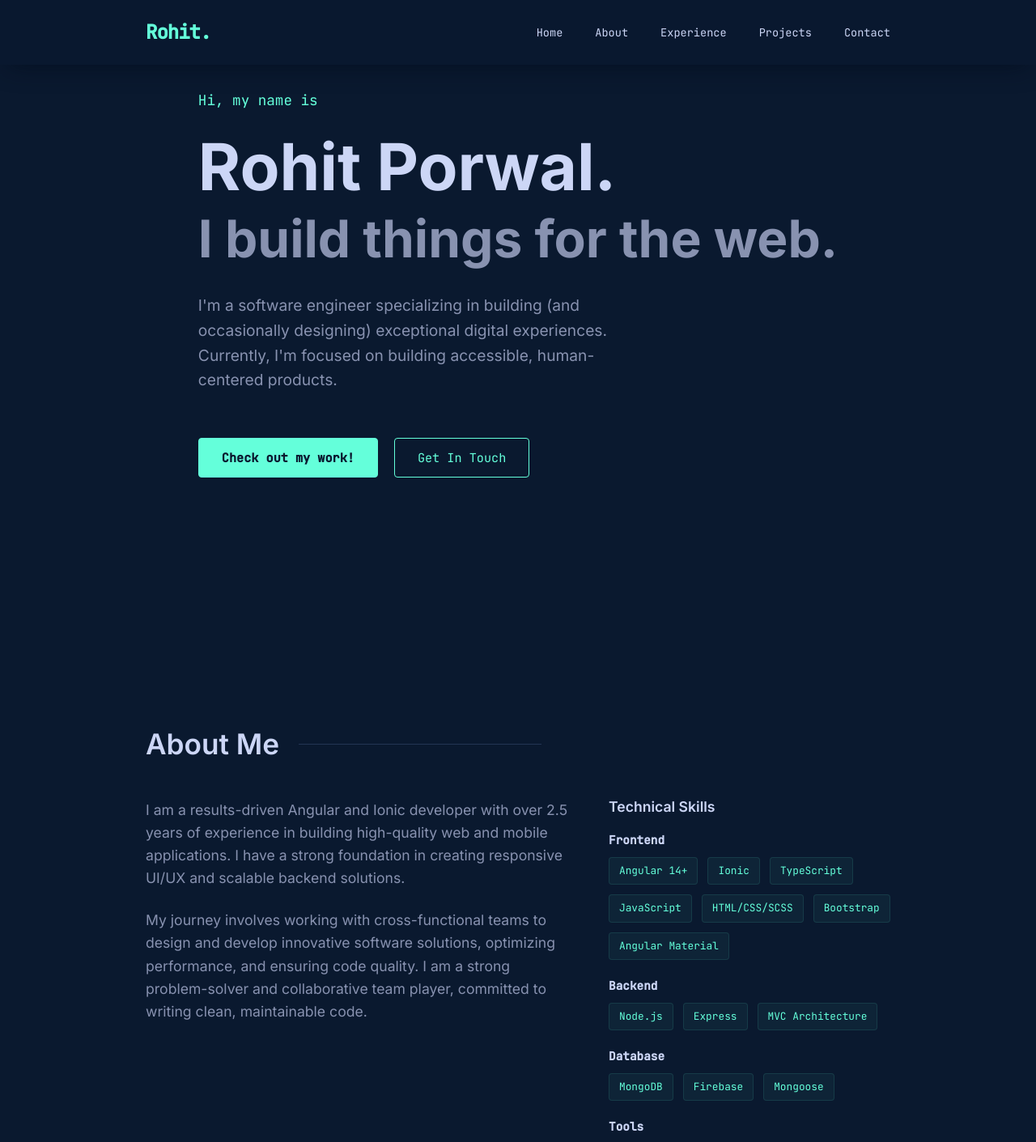
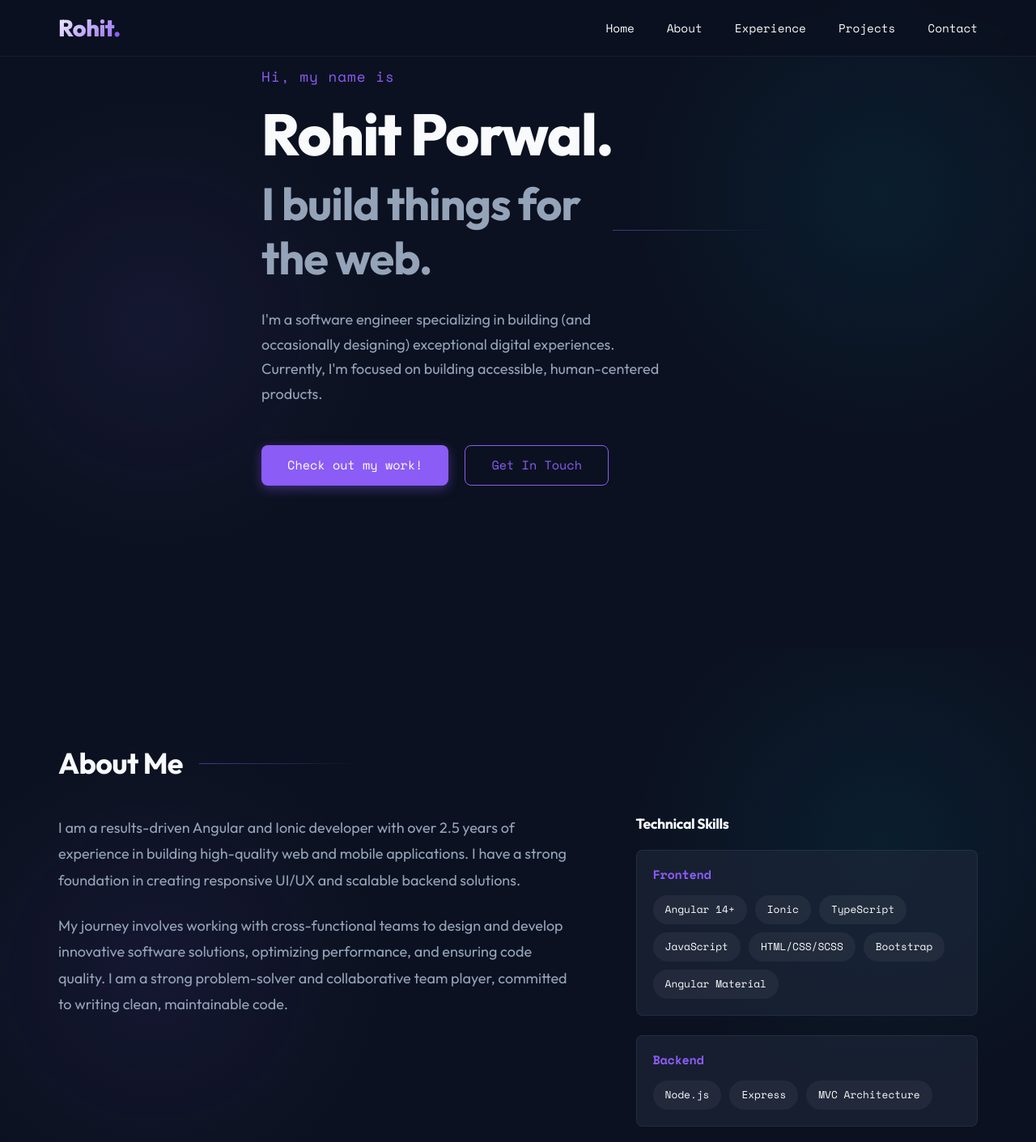
Before and after one commit to rohitporwal0901/portfolio, a React (Vite) app: page / in a window 1280 px wide. Shown: the top 1411 px of the page at 81% size. Built offline with nearby package versions, Linux system fonts and the light colour scheme.

Commit message:
update ui

```diff
--- a/index.html
+++ b/index.html
@@ -4,7 +4,10 @@
     <meta charset="UTF-8" />
     <link rel="icon" type="image/svg+xml" href="/vite.svg" />
     <meta name="viewport" content="width=device-width, initial-scale=1.0" />
-    <title>portfolio-rohit</title>
+    <link rel="preconnect" href="https://fonts.googleapis.com">
+    <link rel="preconnect" href="https://fonts.gstatic.com" crossorigin>
+    <link href="https://fonts.googleapis.com/css2?family=Outfit:wght@300;400;500;600;700;800&family=Space+Mono:wght@400;700&display=swap" rel="stylesheet">
+    <title>Rohit Porwal | Developer</title>
   </head>
   <body>
     <div id="root"></div>
--- a/src/components/Projects.jsx
+++ b/src/components/Projects.jsx
@@ -45,14 +45,12 @@ const Projects = () => {
                             viewport={{ once: true }}
                             transition={{ duration: 0.5, delay: index * 0.1 }}
                         >
-                            <div className="project-content">
                             <h3>{project.title}</h3>
                             <p>{project.description}</p>
                             <div className="project-tech">
                                 {project.tech.map((t, i) => (
                                     <span key={i} className="tech-tag">{t}</span>
                                 ))}
-                                </div>
                             </div>
                         </motion.div>
                     ))}
--- a/src/index.css
+++ b/src/index.css
@@ -1,23 +1,34 @@
-@import url('https://fonts.googleapis.com/css2?family=Inter:wght@300;400;500;600;700&family=JetBrains+Mono:wght@400;500&display=swap');
+:root {
+  --bg-color: #0B1120;
+  /* Deepest Navy/Black */
+  --surface-color: rgba(30, 41, 59, 0.6);
+  /* Glassy Slate */
+  --surface-hover: rgba(51, 65, 85, 0.8);
 
-:root {
-  --bg-color: #0a192f;
-  /* Slightly darker, more premium navy */
-  --surface-color: #112240;
-  /* Lighter navy for cards */
-  --surface-hover: #233554;
-  --primary-color: #64ffda;
-  /* Classic dev portfolio teal/green */
-  --primary-tint: rgba(100, 255, 218, 0.1);
-  --text-color: #ccd6f6;
-  /* Off-white for better readability */
-  --text-secondary: #8892b0;
-  /* Muted blue-grey */
-  --border-color: #233554;
-  --font-main: 'Inter', sans-serif;
-  --font-mono: 'JetBrains Mono', monospace;
-  --nav-height: 80px;
-  /* Slightly taller nav */
+  /* Vibrant Gradient Brand Colors */
+  --primary-color: #8B5CF6;
+  /* Violet */
+  --secondary-color: #06B6D4;
+  /* Cyan */
+  --accent-color: #EC4899;
+  /* Pink */
+
+  --primary-tint: rgba(139, 92, 246, 0.1);
+
+  --text-color: #F8FAFC;
+  /* Slate 50 */
+  --text-secondary: #94A3B8;
+  /* Slate 400 */
+
+  --border-color: rgba(148, 163, 184, 0.1);
+
+  --font-main: 'Outfit', sans-serif;
+  --font-mono: 'Space Mono', monospace;
+
+  --nav-height: 70px;
+  /* Slightly more compact */
+  --border-radius: 8px;
+  /* Sharper, cleaner look */
 }
 
 * {
@@ -28,21 +39,28 @@
 
 html {
   scroll-behavior: smooth;
+  font-size: 16px;
+  /* Explicit base size */
 }
 
 body {
   font-family: var(--font-main);
   background-color: var(--bg-color);
   color: var(--text-color);
-  line-height: 1.6;
+  line-height: 1.7;
+  /* Improved readability */
   overflow-x: hidden;
   -webkit-font-smoothing: antialiased;
+  background-image:
+    radial-gradient(circle at 15% 50%, rgba(139, 92, 246, 0.08), transparent 25%),
+    radial-gradient(circle at 85% 30%, rgba(6, 182, 212, 0.08), transparent 25%);
+  background-attachment: fixed;
 }
 
 a {
   text-decoration: none;
   color: inherit;
-  transition: all 0.25s cubic-bezier(0.645, 0.045, 0.355, 1);
+  transition: all 0.3s ease;
 }
 
 ul {
@@ -57,7 +75,7 @@ button {
 
 /* Scrollbar */
 ::-webkit-scrollbar {
-  width: 10px;
+  width: 8px;
 }
 
 ::-webkit-scrollbar-track {
@@ -66,24 +84,26 @@ button {
 
 ::-webkit-scrollbar-thumb {
   background: var(--surface-hover);
-  border-radius: 5px;
-  border: 2px solid var(--bg-color);
+  border-radius: 4px;
 }
 
 ::-webkit-scrollbar-thumb:hover {
-  background: var(--text-secondary);
+  background: var(--primary-color);
 }
 
 .container {
-  max-width: 1000px;
+  max-width: 1200px;
+  /* Standard wide container */
   margin: 0 auto;
-  padding: 0 40px;
-  /* More horizontal padding */
+  padding: 0 32px;
+  /* More breathing room */
 }
 
 section {
-  padding: 100px 0;
-  max-width: 1000px;
+  padding: 120px 0;
+  /* Generous vertical spacing */
+  width: 100%;
+  /* Full width, let container constrain content */
   margin: 0 auto;
 }
 
@@ -93,42 +113,40 @@ h3,
 h4,
 h5,
 h6 {
-  line-height: 1.1;
-  margin-bottom: 1.5rem;
+  line-height: 1.3;
+  margin-bottom: 1.25rem;
   color: var(--text-color);
-  font-weight: 600;
+  font-weight: 700;
+  letter-spacing: -0.02em;
+  /* Tighter headings */
 }
 
 h2 {
-  font-size: clamp(1.8rem, 4vw, 2.2rem);
-  margin-bottom: 3rem;
+  font-size: clamp(1.75rem, 4vw, 2.25rem);
+  /* More balanced heading size */
+  margin-bottom: 2.5rem;
   display: flex;
   align-items: center;
-  gap: 1.5rem;
-  color: var(--text-color);
-  white-space: nowrap;
-}
-
-h2::before {
-  content: '';
-  display: none;
-  /* Removed number counter for cleaner look */
+  gap: 1.25rem;
+  position: relative;
 }
 
 h2::after {
   content: '';
   display: block;
   height: 1px;
-  background: var(--surface-hover);
+  background: linear-gradient(90deg, var(--primary-color), transparent);
   width: 100%;
-  /* Full width line */
-  max-width: 300px;
+  max-width: 200px;
+  opacity: 0.5;
 }
 
 p {
   color: var(--text-secondary);
   margin-bottom: 1.5rem;
-  font-size: 1.1rem;
+  font-size: 1.125rem;
+  /* 18px for better readability */
+  line-height: 1.8;
 }
 
 /* Buttons */
@@ -136,33 +154,58 @@ p {
   display: inline-flex;
   align-items: center;
   justify-content: center;
-  padding: 1rem 1.75rem;
+  padding: 1rem 2rem;
   background: transparent;
   color: var(--primary-color);
   border: 1px solid var(--primary-color);
-  border-radius: 4px;
+  border-radius: var(--border-radius);
   font-family: var(--font-mono);
   font-size: 0.95rem;
-  transition: all 0.25s cubic-bezier(0.645, 0.045, 0.355, 1);
+  transition: all 0.3s cubic-bezier(0.4, 0, 0.2, 1);
   text-decoration: none;
   line-height: 1;
+  position: relative;
+  overflow: hidden;
+  z-index: 1;
+}
+
+.btn::before {
+  content: '';
+  position: absolute;
+  top: 0;
+  left: 0;
+  width: 0%;
+  height: 100%;
+  background: var(--primary-color);
+  transition: width 0.3s ease;
+  z-index: -1;
 }
 
 .btn:hover {
-  background: var(--primary-tint);
-  transform: translateY(-3px);
+  color: white;
+  transform: translateY(-2px);
+  box-shadow: 0 10px 20px -10px rgba(139, 92, 246, 0.5);
+}
+
+.btn:hover::before {
+  width: 100%;
 }
 
 .btn-filled {
   background: var(--primary-color);
-  color: var(--bg-color);
-  font-weight: 600;
+  color: white;
+  border: none;
+  box-shadow: 0 4px 14px 0 rgba(139, 92, 246, 0.39);
 }
 
 .btn-filled:hover {
-  background: #4cdbb9;
-  /* Slightly lighter teal */
-  color: var(--bg-color);
+  background: #7c3aed;
+  transform: translateY(-2px);
+  box-shadow: 0 6px 20px rgba(139, 92, 246, 0.23);
+}
+
+.btn-filled::before {
+  display: none;
 }
 
 /* Navbar */
@@ -173,12 +216,17 @@ p {
   width: 100%;
   height: var(--nav-height);
   z-index: 1000;
-  background: rgba(10, 25, 47, 0.85);
-  backdrop-filter: blur(10px);
+  background: rgba(11, 17, 32, 0.8);
+  backdrop-filter: blur(12px);
+  border-bottom: 1px solid var(--border-color);
   display: flex;
   align-items: center;
   transition: all 0.3s ease;
-  box-shadow: 0 10px 30px -10px rgba(2, 12, 27, 0.7);
+}
+
+.navbar.scrolled {
+  box-shadow: 0 10px 30px -10px rgba(0, 0, 0, 0.5);
+  height: 70px;
 }
 
 .navbar-content {
@@ -189,11 +237,19 @@ p {
 }
 
 .logo {
-  font-family: var(--font-mono);
-  font-size: 1.5rem;
-  font-weight: 700;
+  font-family: var(--font-main);
+  font-size: 1.8rem;
+  font-weight: 800;
+  background: linear-gradient(135deg, var(--text-color) 0%, var(--primary-color) 100%);
+  -webkit-background-clip: text;
+  background-clip: text;
+  -webkit-text-fill-color: transparent;
+  letter-spacing: -0.5px;
+}
+
+.logo span {
   color: var(--primary-color);
-  letter-spacing: -1px;
+  -webkit-text-fill-color: var(--primary-color);
 }
 
 .nav-links {
@@ -204,27 +260,24 @@ p {
 
 .nav-links a {
   font-family: var(--font-mono);
-  font-size: 0.85rem;
+  font-size: 0.9rem;
   color: var(--text-color);
   position: relative;
+  padding: 5px 0;
 }
 
-.nav-links a:hover {
-  color: var(--primary-color);
-}
-
-.nav-links a::before {
+.nav-links a::after {
   content: '';
   position: absolute;
   width: 0;
-  height: 1px;
-  bottom: -4px;
+  height: 2px;
+  bottom: 0;
   left: 0;
-  background-color: var(--primary-color);
+  background: linear-gradient(90deg, var(--primary-color), var(--secondary-color));
   transition: width 0.3s ease;
 }
 
-.nav-links a:hover::before {
+.nav-links a:hover::after {
   width: 100%;
 }
 
@@ -239,8 +292,21 @@ p {
 .bar {
   width: 30px;
   height: 2px;
-  background-color: var(--primary-color);
+  background-color: var(--text-color);
   transition: all 0.3s ease;
+  border-radius: 2px;
+}
+
+.menu-toggle.open .bar:nth-child(1) {
+  transform: translateY(8px) rotate(45deg);
+}
+
+.menu-toggle.open .bar:nth-child(2) {
+  opacity: 0;
+}
+
+.menu-toggle.open .bar:nth-child(3) {
+  transform: translateY(-8px) rotate(-45deg);
 }
 
 /* Hero */
@@ -249,43 +315,42 @@ p {
   display: flex;
   align-items: center;
   padding-top: 0;
-  /* Center vertically in viewport */
+  position: relative;
 }
 
 .greeting {
   color: var(--primary-color);
   font-family: var(--font-mono);
   font-size: 1.1rem;
-  margin-bottom: 1.5rem;
+  margin-bottom: 1rem;
   display: block;
-  font-weight: 400;
+  font-weight: 500;
+  letter-spacing: 1px;
 }
 
 .name {
-  font-size: clamp(3rem, 8vw, 5rem);
-  font-weight: 700;
-  margin-bottom: 10px;
+  font-size: clamp(2.5rem, 7vw, 4.5rem);
+  /* Adjusted for better fit */
+  font-weight: 800;
+  margin-bottom: 12px;
   color: var(--text-color);
   line-height: 1.1;
+  letter-spacing: -0.02em;
 }
 
 .title {
-  font-size: clamp(2.5rem, 5vw, 4rem);
+  font-size: clamp(2rem, 5vw, 3.5rem);
   color: var(--text-secondary);
-  margin-bottom: 2rem;
+  margin-bottom: 1.75rem;
   font-weight: 700;
-  line-height: 1.1;
-}
-
-.title::after {
-  display: none;
+  line-height: 1.2;
 }
 
 .description {
-  font-size: 1.2rem;
-  max-width: 540px;
-  margin-bottom: 3.5rem;
-  line-height: 1.6;
+  font-size: 1.125rem;
+  max-width: 500px;
+  margin-bottom: 3rem;
+  line-height: 1.7;
 }
 
 .hero-btns {
@@ -297,47 +362,64 @@ p {
 .about-content {
   display: grid;
   grid-template-columns: 3fr 2fr;
-  gap: 50px;
+  gap: 80px;
+  /* More separation between text and skills */
   align-items: start;
 }
 
 .skills-section h3 {
   font-size: 1.1rem;
-  margin-bottom: 1.5rem;
+  margin-bottom: 1.25rem;
   color: var(--text-color);
+  display: flex;
+  align-items: center;
+  gap: 10px;
 }
 
 .skill-card {
   margin-bottom: 1.5rem;
+  /* Reduced margin */
+  background: var(--surface-color);
+  padding: 1.25rem;
+  /* Tighter padding */
+  border-radius: var(--border-radius);
+  border: 1px solid var(--border-color);
+  transition: transform 0.3s ease;
+}
+
+.skill-card:hover {
+  transform: translateY(-5px);
+  border-color: var(--primary-color);
 }
 
 .skill-card h4 {
   font-family: var(--font-mono);
-  font-size: 0.9rem;
-  color: var(--text-color);
-  margin-bottom: 0.8rem;
+  font-size: 0.95rem;
+  color: var(--primary-color);
+  margin-bottom: 1rem;
 }
 
 .skill-tags {
   display: flex;
   flex-wrap: wrap;
-  gap: 12px;
+  gap: 10px;
 }
 
 .skill-tag {
   font-family: var(--font-mono);
   font-size: 0.8rem;
-  color: var(--primary-color);
-  background: rgba(100, 255, 218, 0.05);
-  /* Very subtle tint */
-  padding: 6px 12px;
-  border-radius: 4px;
-  border: 1px solid rgba(100, 255, 218, 0.1);
+  color: var(--text-color);
+  background: rgba(255, 255, 255, 0.05);
+  padding: 6px 14px;
+  border-radius: 20px;
+  border: 1px solid transparent;
   transition: all 0.2s ease;
 }
 
 .skill-tag:hover {
-  background: rgba(100, 255, 218, 0.1);
+  background: var(--primary-tint);
+  border-color: var(--primary-color);
+  color: var(--primary-color);
 }
 
 /* Experience */
@@ -346,6 +428,7 @@ p {
   max-width: 800px;
   border-left: 2px solid var(--surface-hover);
   padding-left: 2.5rem;
+  margin-left: 10px;
 }
 
 .timeline-item {
@@ -353,39 +436,30 @@ p {
   margin-bottom: 4rem;
 }
 
-.timeline-item:last-child {
-  margin-bottom: 0;
-}
-
 .timeline-dot {
   position: absolute;
   left: -2.95rem;
-  /* Adjusted for larger border/padding */
-  top: 0.4rem;
+  top: 0.2rem;
   width: 16px;
   height: 16px;
   border-radius: 50%;
   background: var(--bg-color);
   border: 3px solid var(--primary-color);
-  transition: background 0.3s ease;
+  box-shadow: 0 0 0 4px rgba(139, 92, 246, 0.2);
+  transition: all 0.3s ease;
 }
 
 .timeline-item:hover .timeline-dot {
   background: var(--primary-color);
-}
-
-.timeline-header h3 {
-  font-size: 1.4rem;
-  margin-bottom: 0.5rem;
-  color: var(--text-color);
+  box-shadow: 0 0 0 6px rgba(139, 92, 246, 0.3);
 }
 
 .company {
   display: inline-block;
   color: var(--primary-color);
-  font-weight: 500;
+  font-weight: 600;
   margin-bottom: 0.5rem;
-  font-size: 1.1rem;
+  font-size: 1.2rem;
 }
 
 .duration {
@@ -394,14 +468,17 @@ p {
   font-size: 0.85rem;
   color: var(--text-secondary);
   margin-bottom: 1.5rem;
-  letter-spacing: 0.5px;
+  background: var(--surface-color);
+  display: inline-block;
+  padding: 4px 10px;
+  border-radius: 4px;
 }
 
 .timeline-desc li {
   position: relative;
-  padding-left: 20px;
-  margin-bottom: 10px;
-  font-size: 1rem;
+  padding-left: 25px;
+  margin-bottom: 12px;
+  font-size: 1.05rem;
   color: var(--text-secondary);
 }
 
@@ -409,68 +486,96 @@ p {
   content: '▹';
   position: absolute;
   left: 0;
-  color: var(--primary-color);
+  color: var(--secondary-color);
   font-size: 1.2rem;
-  line-height: 1.2rem;
 }
 
 /* Projects */
 .projects-grid {
   display: grid;
-  grid-template-columns: repeat(auto-fill, minmax(300px, 1fr));
-  gap: 25px;
+  grid-template-columns: repeat(auto-fill, minmax(350px, 1fr));
+  /* Wider cards */
+  gap: 32px;
+  /* More space between cards */
 }
 
 .project-card {
   background: var(--surface-color);
-  border-radius: 6px;
-  padding: 2rem 1.75rem;
-  transition: all 0.25s cubic-bezier(0.645, 0.045, 0.355, 1);
+  backdrop-filter: blur(10px);
+  border: 1px solid var(--border-color);
+  border-radius: var(--border-radius);
+  padding: 1.75rem;
+  /* Balanced padding */
+  transition: all 0.3s cubic-bezier(0.4, 0, 0.2, 1);
   height: 100%;
   display: flex;
   flex-direction: column;
-  box-shadow: 0 10px 30px -15px rgba(2, 12, 27, 0.7);
+  position: relative;
+  overflow: hidden;
+}
+
+.project-card::before {
+  content: '';
+  position: absolute;
+  top: 0;
+  left: 0;
+  width: 100%;
+  height: 4px;
+  background: linear-gradient(90deg, var(--primary-color), var(--secondary-color));
+  transform: scaleX(0);
+  transform-origin: left;
+  transition: transform 0.3s ease;
 }
 
 .project-card:hover {
-  transform: translateY(-7px);
-  box-shadow: 0 20px 30px -15px rgba(2, 12, 27, 0.7);
+  transform: translateY(-10px);
+  box-shadow: 0 20px 40px -15px rgba(0, 0, 0, 0.5);
+  border-color: rgba(139, 92, 246, 0.3);
+}
+
+.project-card:hover::before {
+  transform: scaleX(1);
 }
 
 .project-card h3 {
-  font-size: 1.4rem;
+  font-size: 1.5rem;
   margin-bottom: 1rem;
   color: var(--text-color);
-  transition: color 0.3s ease;
+  display: flex;
+  justify-content: space-between;
+  align-items: center;
 }
 
-.project-card:hover h3 {
+.project-card h3 a {
+  color: inherit;
+}
+
+.project-card h3 a:hover {
   color: var(--primary-color);
 }
 
 .project-card p {
   font-size: 1rem;
-  margin-bottom: 1.5rem;
+  margin-bottom: 2rem;
   flex-grow: 1;
   color: var(--text-secondary);
+  line-height: 1.6;
 }
 
 .project-tech {
   display: flex;
   flex-wrap: wrap;
-  gap: 15px;
+  gap: 12px;
   margin-top: auto;
 }
 
 .tech-tag {
   font-family: var(--font-mono);
-  font-size: 0.8rem;
-  color: var(--text-secondary);
-  transition: color 0.3s ease;
-}
-
-.project-card:hover .tech-tag {
+  font-size: 0.75rem;
   color: var(--primary-color);
+  background: rgba(139, 92, 246, 0.1);
+  padding: 4px 10px;
+  border-radius: 4px;
 }
 
 /* Contact */
@@ -478,54 +583,59 @@ p {
   text-align: center;
   max-width: 600px;
   margin: 0 auto;
+  background: linear-gradient(180deg, var(--surface-color) 0%, transparent 100%);
+  padding: 3rem;
+  border-radius: 20px;
+  border: 1px solid var(--border-color);
 }
 
 .contact-content p {
   font-size: 1.2rem;
-  margin-bottom: 4rem;
-  color: var(--text-secondary);
+  margin-bottom: 3rem;
 }
 
 .contact-links {
   display: flex;
   justify-content: center;
-  gap: 3rem;
+  gap: 2rem;
   flex-wrap: wrap;
 }
 
 .contact-item {
   display: flex;
   align-items: center;
-  gap: 0.8rem;
-  color: var(--text-secondary);
+  gap: 1rem;
+  color: var(--text-color);
   font-family: var(--font-mono);
   font-size: 1rem;
   transition: all 0.3s ease;
-  padding: 10px 20px;
-  border-radius: 4px;
-  border: 1px solid transparent;
+  padding: 12px 24px;
+  border-radius: 8px;
+  background: var(--surface-color);
+  border: 1px solid var(--border-color);
 }
 
 .contact-item:hover {
   color: var(--primary-color);
-  background: var(--surface-color);
-  border-color: var(--surface-hover);
+  border-color: var(--primary-color);
   transform: translateY(-3px);
+  box-shadow: 0 5px 15px rgba(139, 92, 246, 0.15);
 }
 
 .footer {
   margin-top: 100px;
   text-align: center;
   font-family: var(--font-mono);
-  font-size: 0.85rem;
+  font-size: 0.9rem;
   color: var(--text-secondary);
-  padding-bottom: 2rem;
+  padding: 2rem;
+  border-top: 1px solid var(--border-color);
 }
 
 /* Responsive */
 @media (max-width: 768px) {
   .container {
-    padding: 0 25px;
+    padding: 0 24px;
   }
 
   section {
@@ -541,21 +651,27 @@ p {
     top: 0;
     right: 0;
     height: 100vh;
-    width: 75%;
-    max-width: 300px;
-    background: var(--surface-color);
+    width: 85%;
+    max-width: 320px;
+    background: rgba(11, 17, 32, 0.95);
+    backdrop-filter: blur(20px);
     flex-direction: column;
     padding: 120px 40px;
     gap: 30px;
     transform: translateX(100%);
-    transition: transform 0.3s cubic-bezier(0.645, 0.045, 0.355, 1);
+    transition: transform 0.3s cubic-bezier(0.4, 0, 0.2, 1);
     box-shadow: -10px 0 30px rgba(0, 0, 0, 0.5);
     z-index: 1001;
     align-items: flex-start;
+    border-left: 1px solid var(--border-color);
   }
 
   .nav-links.active {
     transform: translateX(0);
+  }
+
+  .nav-links a {
+    font-size: 1.2rem;
   }
 
   .about-content {
@@ -572,4 +688,29 @@ p {
   .btn {
     width: 100%;
   }
+
+  h2 {
+    font-size: 2rem;
+  }
+
+  .name {
+    font-size: 3rem;
+  }
+
+  .title {
+    font-size: 2rem;
+  }
+
+  .projects-grid {
+    grid-template-columns: 1fr;
+    gap: 24px;
+  }
+
+  .timeline {
+    padding-left: 2rem;
+  }
+
+  .timeline-dot {
+    left: -2.45rem;
+  }
 }
```
Lines whose indentation alone changed are shown as unchanged.
